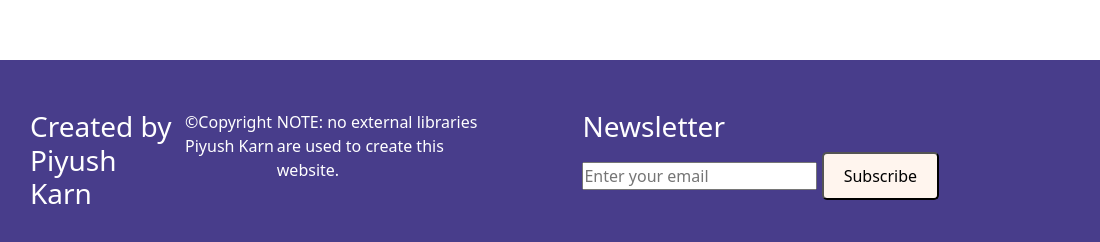
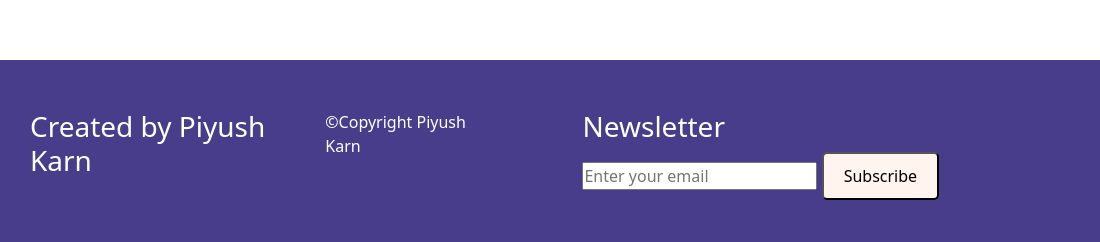
Before and after one commit to piiyuushh/info, a plain HTML site: page index.html in a window 1280 px wide. Shown: the part 4576-4818 px from the top of the page, 0-1100 px from the left. Drawn offline with nearby package versions, Linux system fonts and the light colour scheme.

Commit message:
removed NOTE

```diff
--- a/index.html
+++ b/index.html
@@ -111,7 +111,6 @@
             <div class="created">
                 <h3>Created by Piyush Karn</h3>
                 <p>&copy;Copyright Piyush Karn</p>
-                <p>NOTE: no external libraries are used to create this website.</p>
             </div>
             <div class="newsletter">
                 <h3>Newsletter</h3>
```
